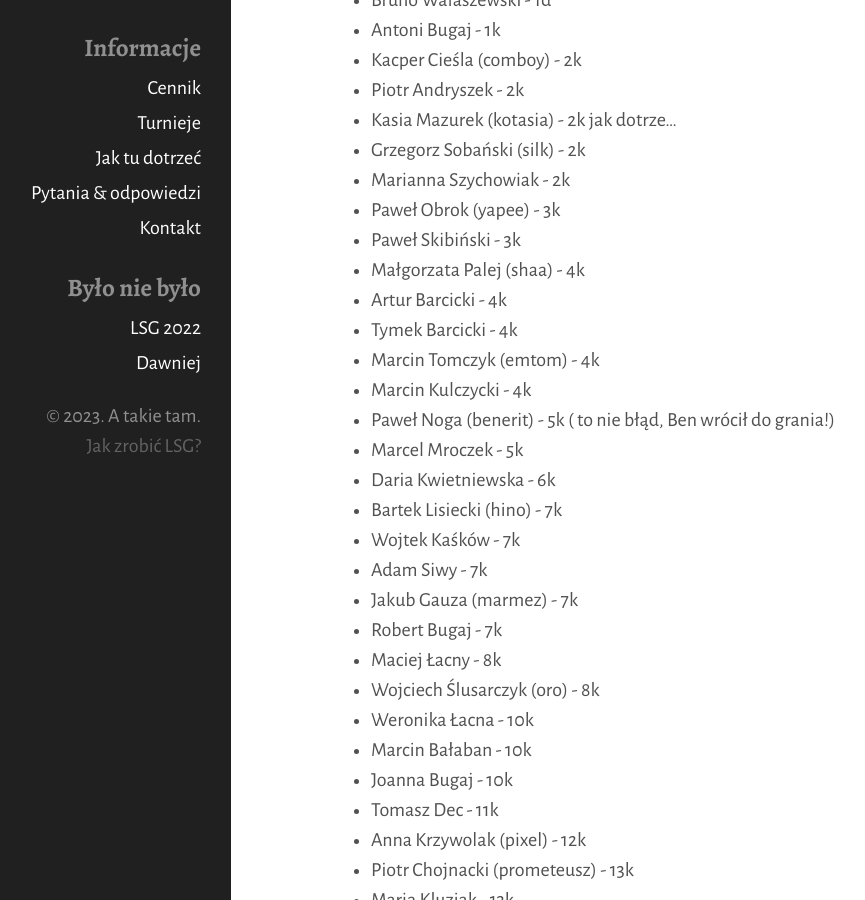
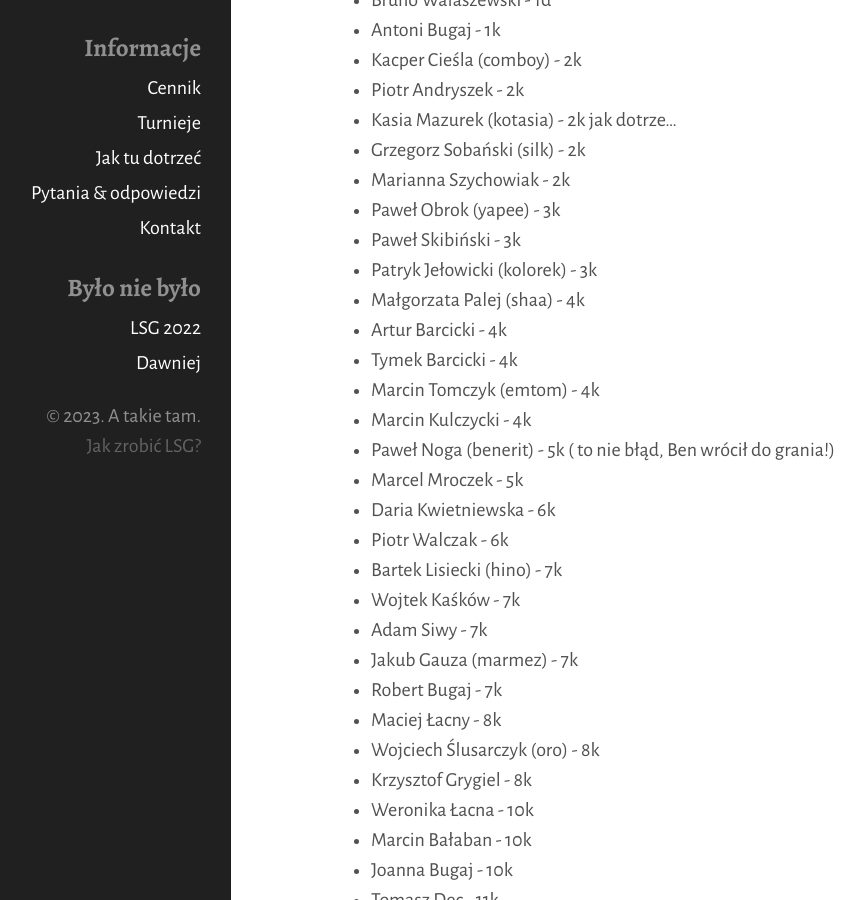
Before and after one commit to tasuki/lsg, a Jekyll site: the page built from zarejestrowani.md, in a window 1280 px wide and 900 px high, scrolled down 485 px. Shown: the whole window, without its empty margins (129-994 px from the left). Built offline with Jekyll 4.4.1, drawn with Linux system fonts in a browser that asks for light colours.

Commit message:
Update zarejestrowani.md

```diff
--- a/zarejestrowani.md
+++ b/zarejestrowani.md
@@ -26,6 +26,7 @@ Zarejestrowani uczestnicy, mniej więcej według stopnia:
 - Marianna Szychowiak - 2k
 - Paweł Obrok (yapee) - 3k
 - Paweł Skibiński - 3k
+- Patryk Jełowicki (kolorek) - 3k
 - Małgorzata Palej (shaa) - 4k
 - Artur Barcicki - 4k
 - Tymek Barcicki - 4k
@@ -34,6 +35,7 @@ Zarejestrowani uczestnicy, mniej więcej według stopnia:
 - Paweł Noga (benerit) - 5k  ( to nie błąd, Ben wrócił do grania!)
 - Marcel Mroczek - 5k
 - Daria Kwietniewska - 6k
+- Piotr Walczak - 6k
 - Bartek Lisiecki (hino) - 7k
 - Wojtek Kaśków - 7k
 - Adam Siwy - 7k
@@ -41,6 +43,7 @@ Zarejestrowani uczestnicy, mniej więcej według stopnia:
 - Robert Bugaj - 7k
 - Maciej Łacny - 8k
 - Wojciech Ślusarczyk (oro) - 8k
+- Krzysztof Grygiel - 8k
 - Weronika Łacna - 10k
 - Marcin Bałaban - 10k
 - Joanna Bugaj - 10k
```
